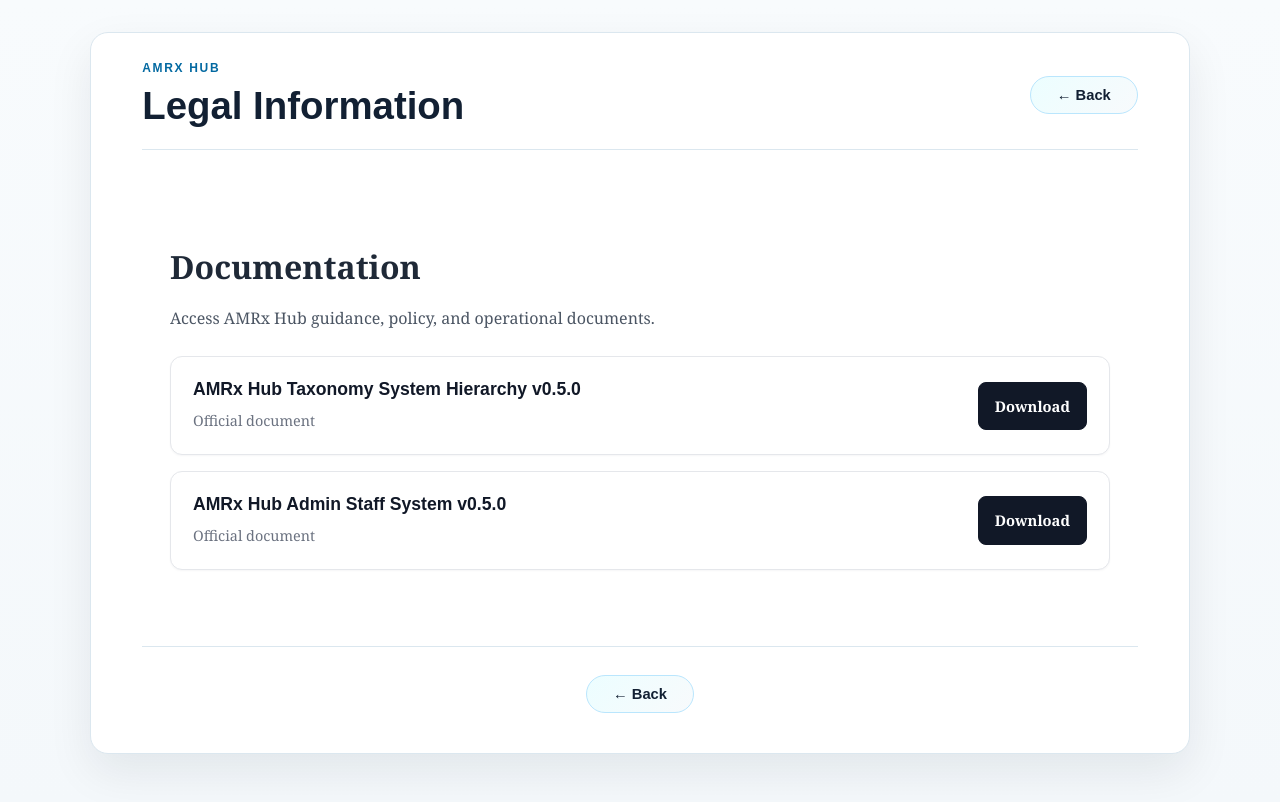
After one commit to ender-ma/AMRxHub, a Django app: page /documentation/ in a window 1280 px wide. The commit adds this page. Run offline with Django 5.2, Linux system fonts and the light colour scheme; parts of the project's set-up code (start-up, migrations or seed data) failed here and were passed over.

Commit message:
Add docs page and trim resource endpoints
Introduce a new Documentation page with downloadable .docx files, wire it into main URLs, and expose it from the footer help links. Simplify the resources section by removing item-detail and search routes/views/templates, and adjust category list styling. Also improve profile edit-toggle button behavior/accessibility, update the Slack invite URL, remove the health-check route/view, and add the sl.exe binary.

```diff
--- /dev/null
+++ b/main/templates/main/documentation.html
@@ -0,0 +1,136 @@
+{% extends "legal_base.html" %}
+{% load static %}
+
+{% block title %}Documentation{% endblock %}
+
+{% block content %}
+
+<div class="documentation-section">
+    <h1>Documentation</h1>
+    <p class="intro">Access AMRx Hub guidance, policy, and operational documents.</p>
+
+    <div class="documentation-list">
+        {% for document in documents %}
+            <div class="doc-card">
+                <div class="doc-meta">
+                    <h2>{{ document.title }}</h2>
+                    <p>Official document</p>
+                </div>
+
+                <div class="doc-actions">
+                    {% comment %} <a class="doc-action view" href="{% static document.file %}" target="_blank" rel="noopener noreferrer">Open</a> {% endcomment %}
+                    <a class="doc-action download" href="{% static document.file %}" download="{{ document.title }}">Download</a>
+                </div>
+            </div>
+        {% empty %}
+            <p>No documentation files are available yet.</p>
+        {% endfor %}
+    </div>
+</div>
+
+<style>
+    .documentation-section {
+        max-width: 980px;
+        margin: 0 auto;
+        padding: 32px 20px 48px;
+    }
+
+    .documentation-section h1 {
+        margin-bottom: 8px;
+        font-size: 2rem;
+        color: #1f2937;
+    }
+
+    .documentation-section .intro {
+        margin: 0 0 24px;
+        color: #4b5563;
+        font-size: 1rem;
+    }
+
+    .documentation-list {
+        display: grid;
+        gap: 16px;
+    }
+
+    .doc-card {
+        display: flex;
+        align-items: center;
+        justify-content: space-between;
+        gap: 20px;
+        background: #ffffff;
+        border: 1px solid #e5e7eb;
+        border-radius: 12px;
+        padding: 20px 22px;
+        box-shadow: 0 1px 2px rgba(15, 23, 42, 0.04);
+    }
+
+    .doc-meta {
+        flex: 1;
+    }
+
+    .doc-meta h2 {
+        margin: 0 0 6px;
+        font-size: 1.1rem;
+        color: #111827;
+        line-height: 1.4;
+    }
+
+    .doc-meta p {
+        margin: 0;
+        color: #6b7280;
+        font-size: 0.9rem;
+    }
+
+    .doc-actions {
+        display: flex;
+        align-items: center;
+        gap: 10px;
+        flex-wrap: wrap;
+    }
+
+    .doc-action {
+        display: inline-flex;
+        align-items: center;
+        justify-content: center;
+        border-radius: 8px;
+        padding: 10px 16px;
+        text-decoration: none;
+        font-weight: 600;
+        font-size: 0.92rem;
+        transition: all 0.2s ease;
+    }
+
+    .doc-action.view {
+        background: #eef4ff;
+        color: #1d4ed8;
+        border: 1px solid #c7d9ff;
+    }
+
+    .doc-action.download {
+        background: #111827;
+        color: #ffffff;
+        border: 1px solid #111827;
+    }
+
+    .doc-action:hover {
+        opacity: 0.92;
+        text-decoration: none;
+    }
+
+    @media (max-width: 640px) {
+        .doc-card {
+            flex-direction: column;
+            align-items: flex-start;
+        }
+
+        .doc-actions {
+            width: 100%;
+        }
+
+        .doc-action {
+            flex: 1;
+            min-width: 120px;
+        }
+    }
+</style>
+{% endblock %}
--- a/main/templates/main_layout.html
+++ b/main/templates/main_layout.html
@@ -307,6 +307,7 @@
                         <li><a href="{% url 'about' %}#our-team">Our Team</a></li>
                         {% comment %} <li><a href="{% url 'collaborators' %}">Collaborators</a></li> {% endcomment %}
                         {% comment %} <li><a href="{% url 'affiliations' %}">Affiliation program</a></li> {% endcomment %}
+
                         <li><a href="{% url 'about' %}#contact-us">Contact us</a></li>
                         <li><a href="{% url 'privacy_policy' %}">Privacy policy</a></li>
                         <li><a href="{% url 'authentication:terms' %}">Terms and conditions</a></li>
@@ -319,6 +320,7 @@
                         <li><a href="{% url 'help' %}#tutorials">Tutorials</a></li>
                         {% comment %} <li><a href="{% url 'documentation' %}">Documentation</a></li> {% endcomment %}
                         <li><a href="{% url 'glossary' %}">Glossary</a></li>
+                        <li><a href="{% url 'documentation' %}">Documentation</a></li>
                     </ul>
                 </div>
                 {% comment %} <div class="footer-col">
@@ -333,7 +335,7 @@
                     <h4>Follow us</h4>
                     <div class="social-links">
                         {% comment %} <a href="#"><i class="fab fa-linkedin-in"></i></a> {% endcomment %}
-                        <a href="https://join.slack.com/t/amrxhub/shared_invite/zt-3av13pb2c-zZ1KsvVzlNYlgvxqCLQiCA"><i class="fa-brands fa-slack"></i></a>
+                        <a href="https://join.slack.com/t/amrxhub/shared_invite/zt-47vrfovdv-dTxgPDuDPblc8bSF2KdRqQ"><i class="fa-brands fa-slack"></i></a>
                         <a href="https://x.com/amrtool344?s=11"><i class="fa-brands fa-twitter"></i></a>
                         <a href="https://youtube.com/@amrhub-321?si=LjK2UmqFgAz4qGBr"><i class="fa-brands fa-youtube"></i></a>
                     </div>
--- a/main/urls.py
+++ b/main/urls.py
@@ -22,7 +22,6 @@ admin.site.site_header = "AMRx Hub Administration"
 admin.site.site_title = "AMRx Hub Admin"
 admin.site.index_title = "Welcome to AMRx Hub Administration"
 
-# Disable admin password reset
 admin.site.password_change = None
 admin.site.password_change_done = None
 admin.site.password_reset = None
@@ -49,12 +48,11 @@ urlpatterns = [
     path('glossary/', views.glossary, name='glossary'),
     path('collaborators/', views.collaborators, name='collaborators'),
     path('affiliations/', views.affiliations, name='affiliations'),
+    path('documentation/', views.documentation, name='documentation'),
 
     path('announcements/', views.all_announcements, name='all_announcements'),
 
     path('sitemap.xml', static_sitemap, name='static_sitemap'),
-
-    path("health/", views.health_check, name="health_check"),
 ]
 
 if settings.DEBUG:
--- a/main/views.py
+++ b/main/views.py
@@ -56,15 +56,25 @@ def affiliations(request):
     """
     return render(request, 'main/affiliations.html')
 
+def documentation(request):
+    """
+    Render the documentation page for authenticated users.
+    """
+    documents = [
+        {
+            'title': 'AMRx Hub Taxonomy System Hierarchy v0.5.0',
+            'file': 'documents/AMRx_Hub_Taxonomy_System_Hierarchy_v0.5.0.docx',
+        },
+        {
+            'title': 'AMRx Hub Admin Staff System v0.5.0',
+            'file': 'documents/AMRx_Hub_Admin_Staff_System_v0.5.0.docx',
+        },
+    ]
+    return render(request, 'main/documentation.html', {'documents': documents})
+
 def sitemap_view(request):
     sitemap_path = os.path.join(os.path.dirname(__file__), '..', 'sitemap.xml')
     sitemap_path = os.path.abspath(sitemap_path)
     if not os.path.exists(sitemap_path):
         raise Http404("Sitemap not found.")
     return FileResponse(open(sitemap_path, 'rb'), content_type='application/xml')
-
-def health_check(request):
-    """
-    Render ghost Keep_Alive health check page for authenticated users.
-    """
-    return JsonResponse({"status": "ok"}, status=200)
--- a/resources/templates/resources/resources.html
+++ b/resources/templates/resources/resources.html
@@ -118,7 +118,7 @@
         display: flex;
         flex-direction: column;
             gap: 12px;
-            overflow-y: auto; /* make list scrollable when many items */
+            {% comment %} overflow-y: auto; /* make list scrollable when many items */ {% endcomment %}
             padding-right: 8px;
             max-height: 180px; /* ensures category cards keep fixed height */
         }
--- a/resources/urls.py
+++ b/resources/urls.py
@@ -6,6 +6,6 @@ app_name = 'resources'
 urlpatterns = [
     path('', views.resources_list, name='resources_list'),
     path('category/<int:pk>/', views.category_resources, name='category_resources'),
-    path('item/<int:pk>/', views.resource_detail, name='resource_detail'),
-    path('search/', views.search_resources, name='search_resources'),
+    # path('item/<int:pk>/', views.resource_detail, name='resource_detail'),
+    # path('search/', views.search_resources, name='search_resources'),
 ]
```
Also changed, not shown: profil/templates/profil/profile.html (+22 -13 lines), resources/templates/resources/resource_detail.html (deleted, +0 -52 lines), resources/templates/resources/search_results.html (deleted, +0 -57 lines), resources/views.py (+23 -24 lines), 2 other files.
